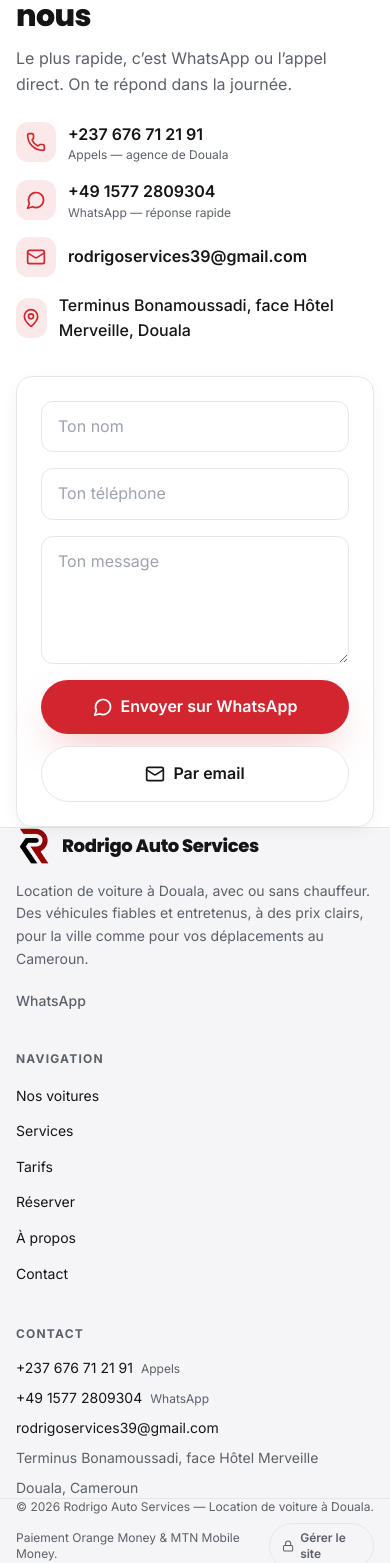
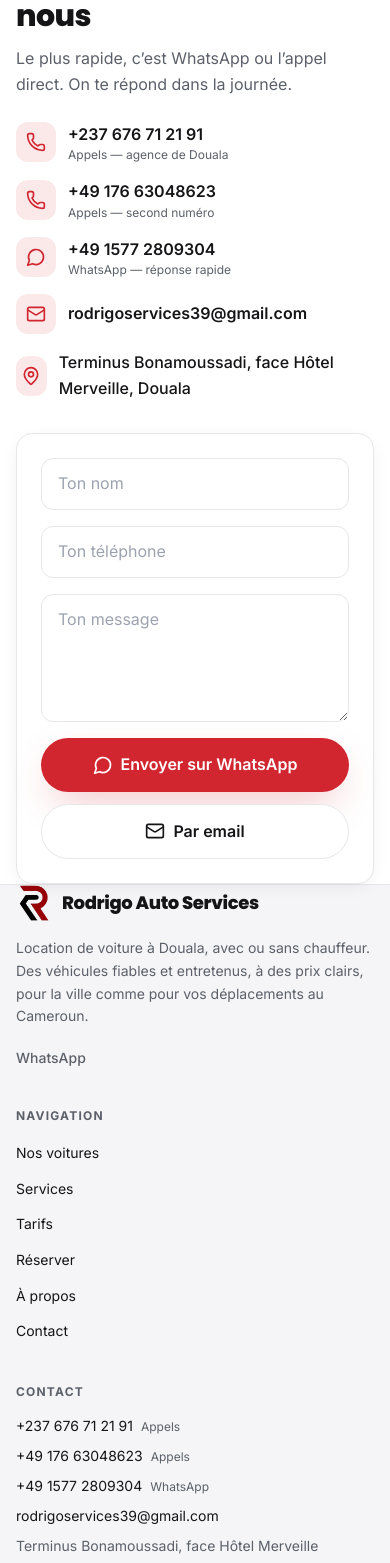
Before and after one commit to alex-dembele/website-rodrigo, a Next.js app: page / in a window 390 px wide. Shown: the part 9168-10731 px from the top of the page. Built offline with nearby package versions, Linux system fonts and the light colour scheme.

Commit message:
contact: ajoute le second numéro d'appel +49 176 63048623
Affiché et cliquable (tel:) dans le pied de page, la page contact,
la page à propos et le menu mobile ; modifiable depuis l'espace de
gestion et déclaré dans les données structurées.

```diff
--- a/app/about/page.tsx
+++ b/app/about/page.tsx
@@ -5,7 +5,7 @@ import Navbar from '@/components/Navbar';
 import Footer from '@/components/Footer';
 import WhatsAppButton from '@/components/WhatsAppButton';
 import MapEmbed from '@/components/MapEmbed';
-import { site } from '@/lib/site';
+import { site, telLink } from '@/lib/site';
 
 export const metadata: Metadata = {
   title: 'À propos de Rodrigo Auto Services',
@@ -66,7 +66,16 @@ export default function AboutPage() {
               </ul>
               <div className="mt-6 rounded-xl bg-brand-soft p-4 text-sm text-brand-gray">
                 <p><strong className="text-brand-ink">Adresse :</strong> {site.address}, {site.city}</p>
-                <p className="mt-1"><strong className="text-brand-ink">Téléphone :</strong> {site.phone}</p>
+                <p className="mt-1">
+                  <strong className="text-brand-ink">Téléphone :</strong>{' '}
+                  <a href={telLink()} className="hover:text-brand-red">{site.phone}</a>
+                  {site.phone2 && (
+                    <>
+                      {' · '}
+                      <a href={telLink(site.phone2)} className="whitespace-nowrap hover:text-brand-red">{site.phone2}</a>
+                    </>
+                  )}
+                </p>
                 <p className="mt-1"><strong className="text-brand-ink">Email :</strong> {site.email}</p>
               </div>
             </div>
--- a/app/api/admin/settings/route.ts
+++ b/app/api/admin/settings/route.ts
@@ -8,6 +8,7 @@ export const dynamic = 'force-dynamic';
 /** Champs que le gérant peut modifier depuis l'espace de gestion. */
 interface Modifiables {
   phone: string;
+  phone2?: string;
   whatsappDisplay: string;
   email: string;
   address: string;
@@ -23,6 +24,9 @@ interface Modifiables {
 function validate(s: Partial<Modifiables>): string[] {
   const errors: string[] = [];
   if (!s.phone?.trim()) errors.push('Le numéro de téléphone est vide.');
+  if (s.phone2?.trim() && s.phone2.replace(/\D/g, '').length < 8) {
+    errors.push('Le second numéro de téléphone est trop court pour être valable.');
+  }
   if (!s.whatsappDisplay?.trim()) errors.push('Le numéro WhatsApp est vide.');
   else if (s.whatsappDisplay.replace(/\D/g, '').length < 8) {
     errors.push('Le numéro WhatsApp est trop court pour être valable.');
@@ -58,6 +62,7 @@ export async function POST(request: Request) {
     const settings = {
       ...actuel,
       phone: payload.phone!.trim(),
+      phone2: payload.phone2?.trim() ?? '',
       whatsappDisplay: payload.whatsappDisplay!.trim(),
       whatsapp: payload.whatsappDisplay!.replace(/\D/g, ''),
       email: payload.email!.trim(),
--- a/app/layout.tsx
+++ b/app/layout.tsx
@@ -62,7 +62,10 @@ function StructuredData() {
     logo: `${site.url}/brand/logo.png`,
     telephone: clean(site.phone),
     contactPoint: [
-      { '@type': 'ContactPoint', contactType: 'reservations', telephone: clean(site.whatsappDisplay), availableLanguage: ['fr', 'en'] }
+      { '@type': 'ContactPoint', contactType: 'reservations', telephone: clean(site.whatsappDisplay), availableLanguage: ['fr', 'en'] },
+      ...(site.phone2
+        ? [{ '@type': 'ContactPoint', contactType: 'customer service', telephone: clean(site.phone2), availableLanguage: ['fr', 'en'] }]
+        : [])
     ],
     email: site.email,
     priceRange: 'FCFA',
--- a/components/ContactForm.tsx
+++ b/components/ContactForm.tsx
@@ -49,6 +49,15 @@ export default function ContactForm() {
                 <p className="text-xs text-brand-gray">Appels — agence de Douala</p>
               </div>
             </li>
+            {site.phone2 && (
+              <li className="flex items-center gap-3">
+                <span className="grid h-10 w-10 place-items-center rounded-xl bg-brand-red/10 text-brand-red"><Phone className="h-5 w-5" /></span>
+                <div>
+                  <a href={telLink(site.phone2)} className="font-semibold text-brand-ink hover:text-brand-red">{site.phone2}</a>
+                  <p className="text-xs text-brand-gray">Appels — second numéro</p>
+                </div>
+              </li>
+            )}
             <li className="flex items-center gap-3">
               <span className="grid h-10 w-10 place-items-center rounded-xl bg-brand-red/10 text-brand-red"><MessageCircle className="h-5 w-5" /></span>
               <div>
--- a/components/Footer.tsx
+++ b/components/Footer.tsx
@@ -53,6 +53,12 @@ export default function Footer() {
               <a href={telLink()} className="hover:text-brand-red">{site.phone}</a>
               <span className="ml-2 text-xs text-brand-gray">Appels</span>
             </li>
+            {site.phone2 && (
+              <li>
+                <a href={telLink(site.phone2)} className="hover:text-brand-red">{site.phone2}</a>
+                <span className="ml-2 text-xs text-brand-gray">Appels</span>
+              </li>
+            )}
             <li>
               <a href={waLink('Bonjour, je souhaite louer une voiture.')} target="_blank" rel="noreferrer" className="hover:text-brand-red">
                 {site.whatsappDisplay}
--- a/components/Navbar.tsx
+++ b/components/Navbar.tsx
@@ -107,6 +107,13 @@ export default function Navbar() {
             >
               Écrire sur WhatsApp
             </a>
+            <div className="mt-1 flex flex-wrap justify-center gap-x-5 gap-y-1 text-sm font-semibold text-brand-ink">
+              {[site.phone, site.phone2].filter(Boolean).map((n) => (
+                <a key={n} href={telLink(n)} className="inline-flex items-center gap-1.5 py-2 hover:text-brand-red">
+                  <Phone className="h-4 w-4 text-brand-red" /> {n}
+                </a>
+              ))}
+            </div>
           </nav>
         </div>
       )}
--- a/components/admin/SettingsForm.tsx
+++ b/components/admin/SettingsForm.tsx
@@ -5,6 +5,7 @@ import { Loader2, Save } from 'lucide-react';
 
 interface Settings {
   phone: string;
+  phone2?: string;
   whatsappDisplay: string;
   email: string;
   address: string;
@@ -77,6 +78,12 @@ export default function SettingsForm({
             <label className={etiquette} htmlFor="s-phone">Téléphone (appels)</label>
             <input id="s-phone" className={champ} value={form.phone}
               onChange={(e) => set('phone', e.target.value)} />
+          </div>
+          <div>
+            <label className={etiquette} htmlFor="s-phone2">Second téléphone (appels)</label>
+            <input id="s-phone2" className={champ} value={form.phone2 ?? ''}
+              onChange={(e) => set('phone2', e.target.value)} />
+            <p className={aide}>Facultatif : laisse vide pour ne pas l’afficher.</p>
           </div>
           <div>
             <label className={etiquette} htmlFor="s-wa">WhatsApp (réservations)</label>
--- a/content/settings.json
+++ b/content/settings.json
@@ -5,6 +5,7 @@
   "description": "Rodrigo Auto Services loue des voitures fiables et abordables à Douala : Toyota Avensis en boîte manuelle ou automatique, SUV Toyota RAV4 et pick-up Hilux 4x4. Avec ou sans chauffeur, transfert aéroport, paiement Orange Money & MTN MoMo.",
   "url": "https://www.rodrigoservices.cm",
   "phone": "+237 676 71 21 91",
+  "phone2": "+49 176 63048623",
   "whatsappDisplay": "+49 1577 2809304",
   "whatsapp": "4915772809304",
   "email": "rodrigoservices39@gmail.com",
```
Also changed, not shown: 1 other file (tests, documents, lock files or other folders).
